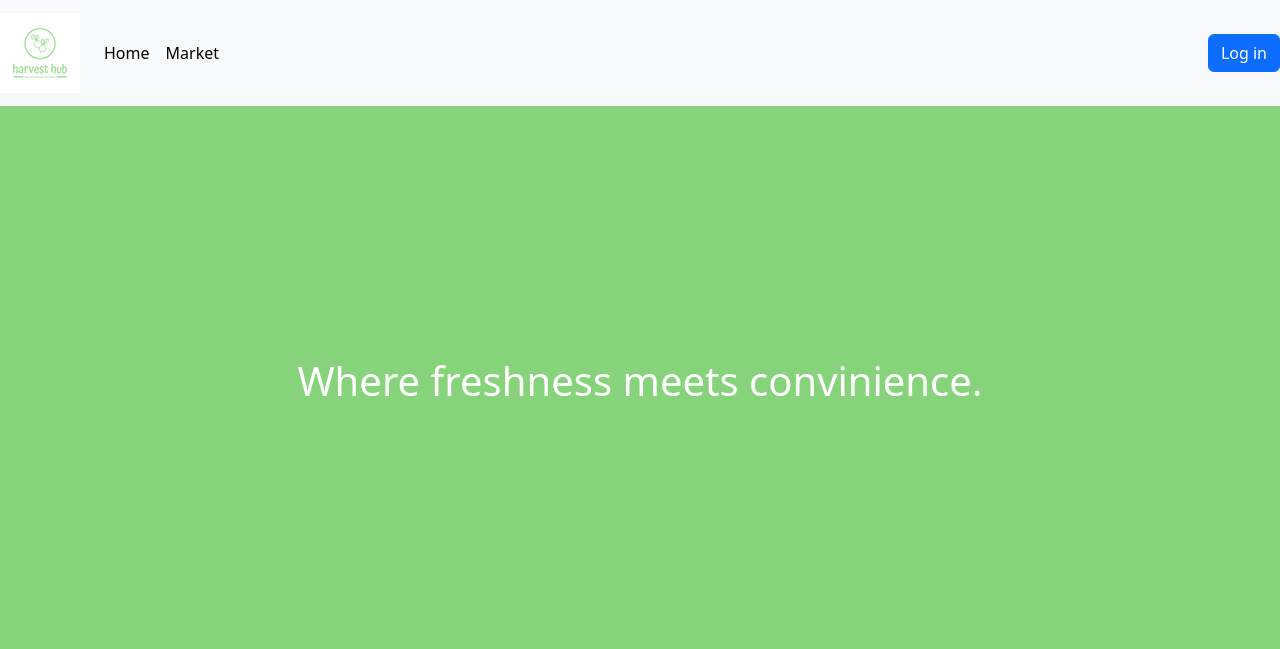
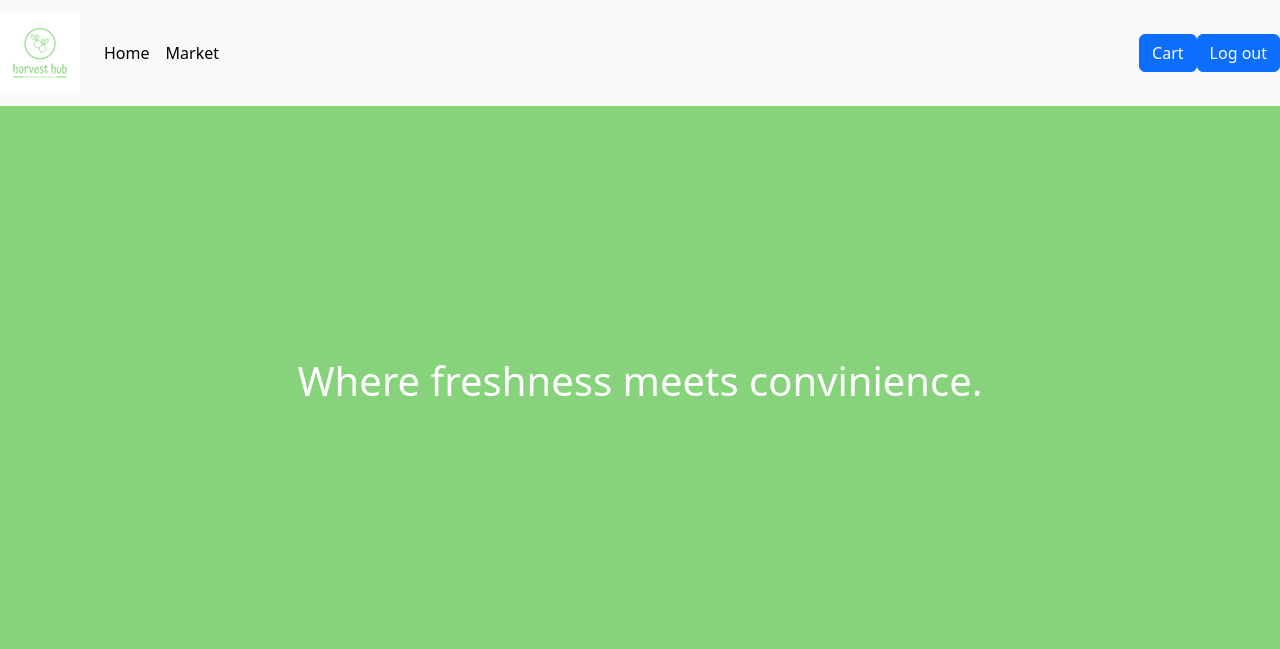
Before and after one commit to hafdont/Harvest_Hub, a Flask app: page / in a window 1280 px wide. Shown: the top 649 px of the page. Run offline with Flask 3, Linux system fonts and the light colour scheme; the visitor is signed in with stand-in values (Sample User, id 1); parts of the project's set-up code (start-up, migrations or seed data) failed here and were passed over.

Commit message:
Features

```diff
--- a/routes.py
+++ b/routes.py
@@ -9,6 +9,10 @@ def index():
 
 @app.route('/user', methods=['GET', 'POST'])
 def user():
+    # Check if user is logged in
+    if 'user_id' not in session:
+        flash('You must be logged in to access the marketplace.', 'error')
+        return redirect(url_for('index'))
     return render_template('user.html')
 
 @app.route('/market', methods=['GET', 'POST'])
@@ -29,36 +33,8 @@ def product():
 
     return render_template('market.html')
 
-@app.route('/login', methods=['GET','POST'])
+@app.route('/login', methods=['GET', 'POST'])
 def login():
-    # Check if signup was successful and display flash message
-    if 'signup_success' in session:
-        flash('Signup Successful! You can now log in.', 'success')
-        session.pop('signup_success', None)  # Remove the flag after displaying
-
-    if request.method == 'POST':
-        email_or_username = request.form.get('email')  # Using 'email' input for both email or username
-        password = request.form.get('password')
-
-        if not email_or_username or not password:
-            flash('Both fields are required.', 'error')
-            return redirect(url_for('login'))
-
-        user = User.query.filter((User.email == email_or_username) | (User.username == email_or_username)).first()
-
-        if user and bcrypt.checkpw(password.encode('utf-8'), user.password):
-            # Set session variables for logged in user
-            session['user_id'] = user.user_id
-            session['username'] = user.username
-            session['role'] = user.role
-
-            flash('Login successful!', 'success')
-            return redirect(url_for('market'))  # Redirect to the marketplace
-
-        else:
-            flash('Invalid credentials. Please try again.', 'error')
-
-    return render_template('login.html')
     # Check if signup was successful and display flash message
     if 'signup_success' in session:
         flash('Signup Successful! You can now log in.', 'success')
--- a/templates/base.html
+++ b/templates/base.html
@@ -20,6 +20,7 @@
               <span class="navbar-toggler-icon"></span>
             </button>
             <div class="collapse navbar-collapse" id="navbarSupportedContent">
+              {% if session.get('user_id') %}
               <ul class="navbar-nav me-auto mb-2 mb-lg-0">
                 <li class="nav-item">
                   <a class="nav-link active" aria-current="page" href="{{url_for('user')}}" >Home</a>
@@ -29,10 +30,32 @@
                 </li>
 
               </ul>
-              <a  href="{{url_for('login')}}"  type="button" class="btn btn-primary">
-                Log in
-              </a>
+              {% endif %}
 
+                  {% if session.get('user_id') %}
+                  <div class="">
+                    <a  href=""  type="button" class="btn btn-primary">
+                      Cart
+                    </a>
+                  </div>
+
+                  <div class="">
+                    <a  href=""  type="button" class="btn btn-primary">
+                      Log out
+                    </a>
+                  </div>
+
+
+                  {% else %}
+
+                  <div class="mr-1 ml-2">
+                    <a  href="{{url_for('login')}}"  type="button" class="btn btn-primary">
+                      Log in
+                    </a>
+                  </div>
+
+
+                  {% endif %}
             </div>
           </div>
         </nav>
```
